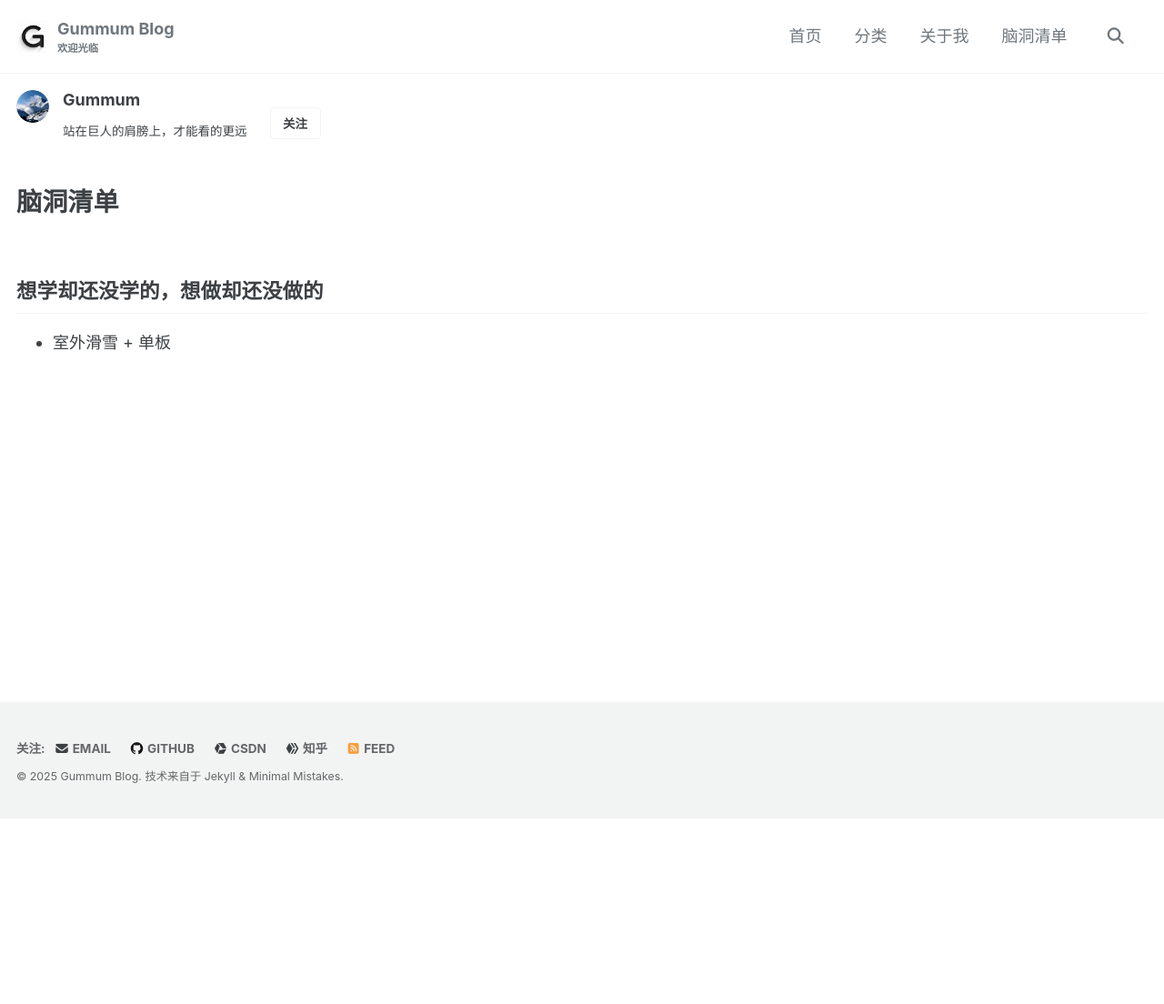
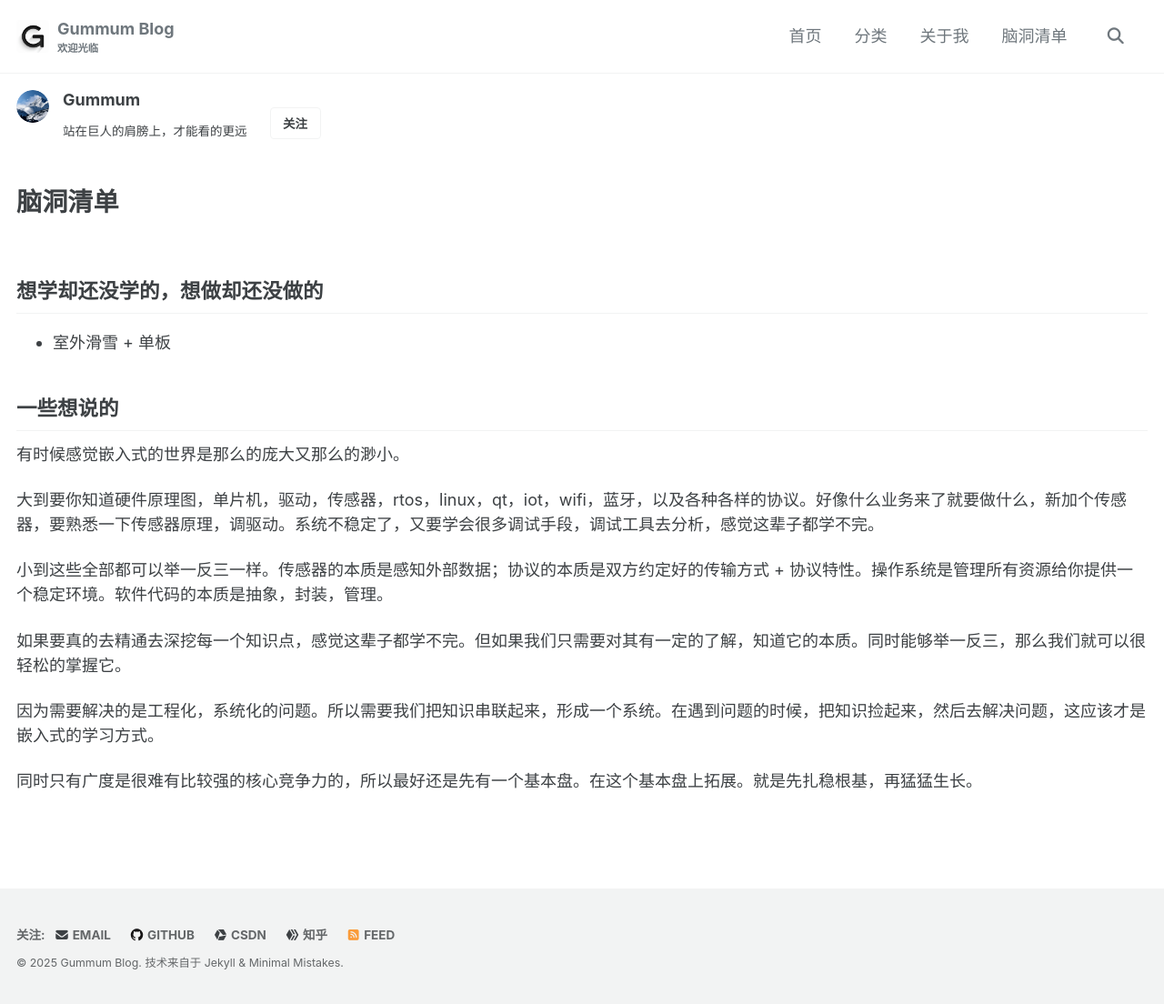
Before and after one commit to Gummum/gummum.github.io, a Jekyll site: the page built from _pages/ideas.md, in a window 1280 px wide. Shown: the whole page at 91% size. Built offline with Jekyll 4.4.1, drawn with Linux system fonts in a browser that asks for light colours; cached includes are drawn as plain includes; before the commit the page ends 900 px from its top, so only the background shows below that.

Commit message:
add ideas - embedded thinks fix uart title

```diff
--- a/_pages/ideas.md
+++ b/_pages/ideas.md
@@ -8,3 +8,17 @@ author_profile: true
 ## 想学却还没学的，想做却还没做的
 
 - 室外滑雪 + 单板
+
+## 一些想说的
+
+有时候感觉嵌入式的世界是那么的庞大又那么的渺小。
+
+大到要你知道硬件原理图，单片机，驱动，传感器，rtos，linux，qt，iot，wifi，蓝牙，以及各种各样的协议。好像什么业务来了就要做什么，新加个传感器，要熟悉一下传感器原理，调驱动。系统不稳定了，又要学会很多调试手段，调试工具去分析，感觉这辈子都学不完。
+
+小到这些全部都可以举一反三一样。传感器的本质是感知外部数据；协议的本质是双方约定好的传输方式 + 协议特性。操作系统是管理所有资源给你提供一个稳定环境。软件代码的本质是抽象，封装，管理。
+
+如果要真的去精通去深挖每一个知识点，感觉这辈子都学不完。但如果我们只需要对其有一定的了解，知道它的本质。同时能够举一反三，那么我们就可以很轻松的掌握它。
+
+因为需要解决的是工程化，系统化的问题。所以需要我们把知识串联起来，形成一个系统。在遇到问题的时候，把知识捡起来，然后去解决问题，这应该才是嵌入式的学习方式。
+
+同时只有广度是很难有比较强的核心竞争力的，所以最好还是先有一个基本盘。在这个基本盘上拓展。就是先扎稳根基，再猛猛生长。
```
Also changed, not shown: _posts/uart.md (+1 -1 lines).
